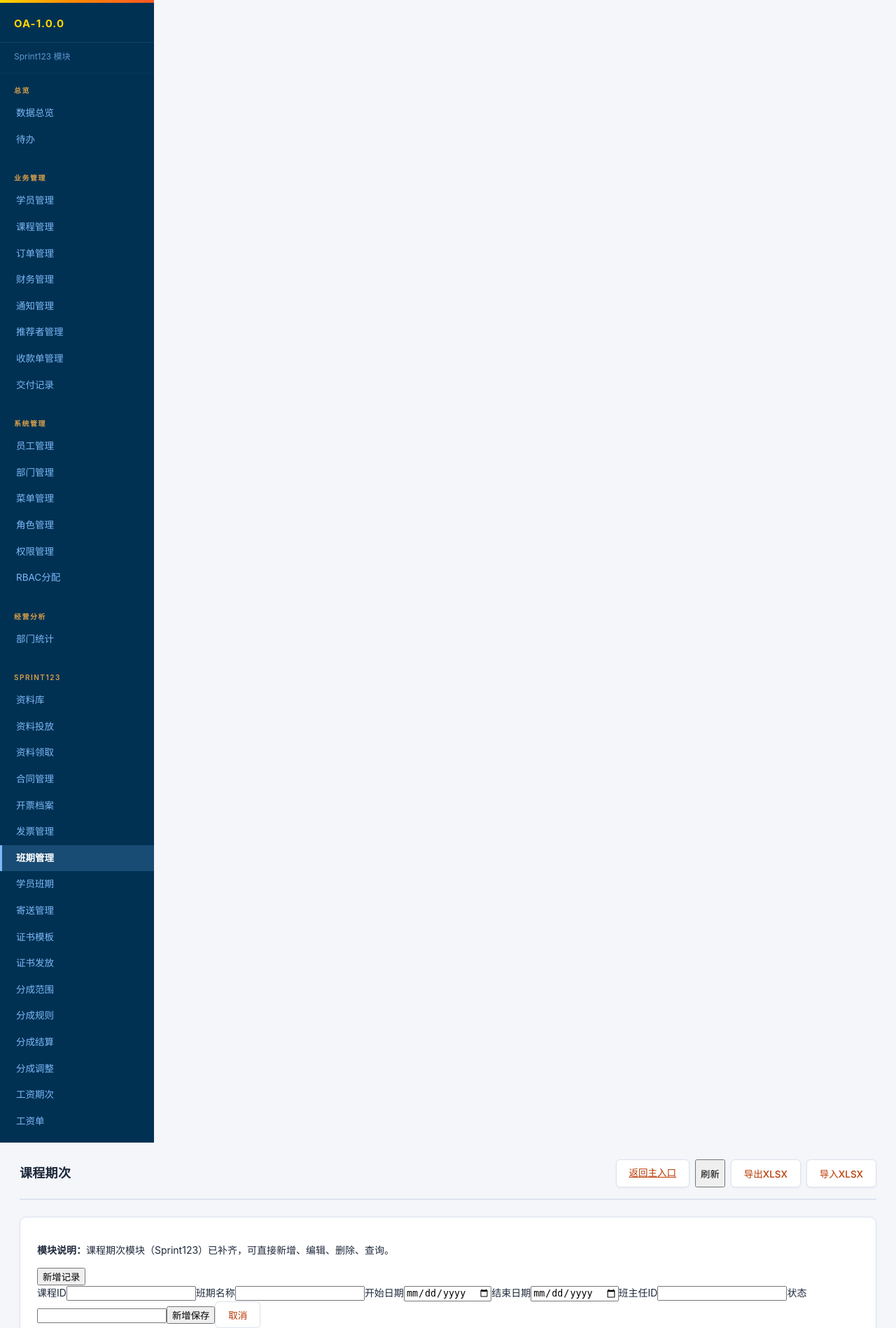
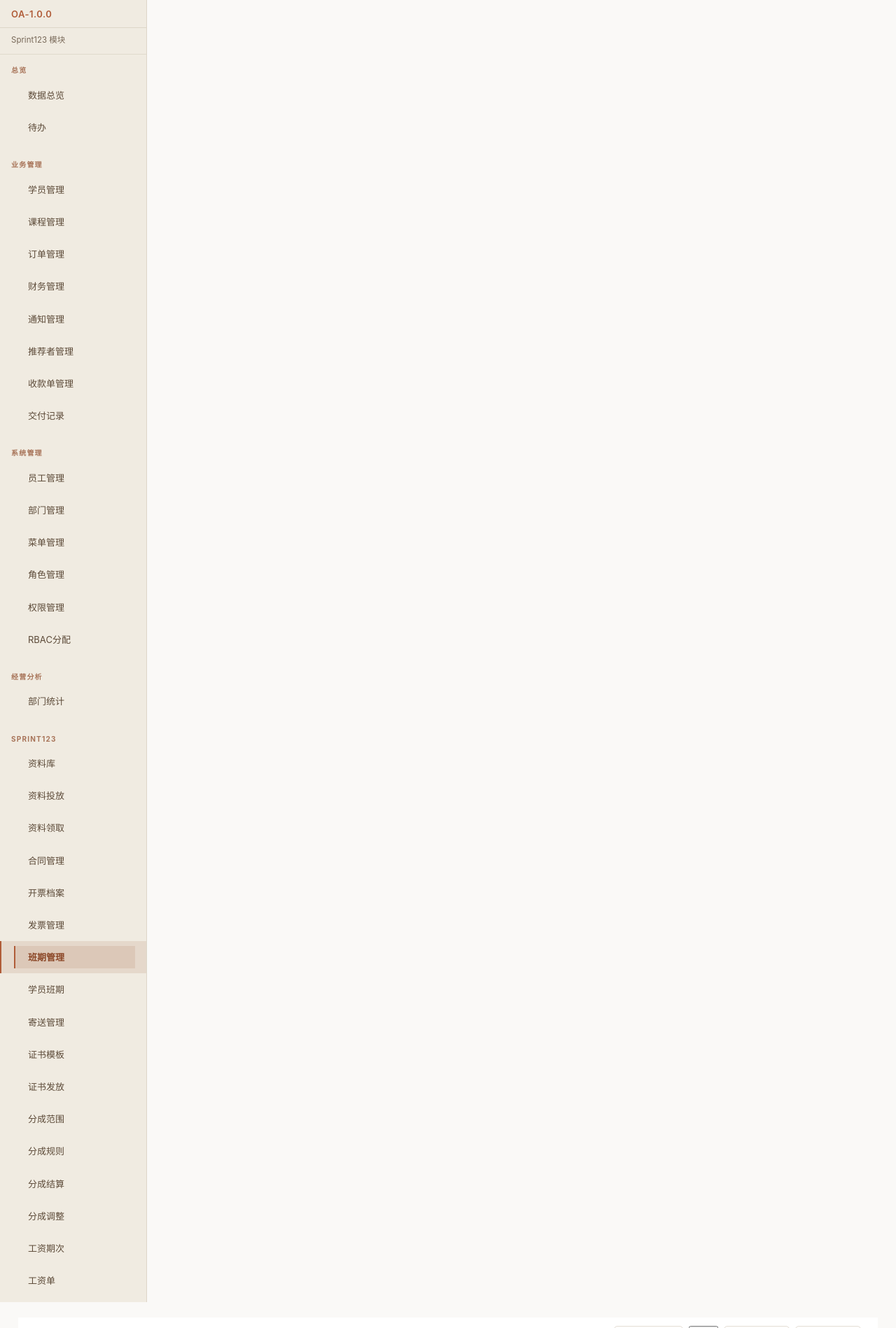
Before and after one commit to johnsonwane/oa2, a PHP site: page /class_terms.html in a window 1280 px wide. Shown: the top 1898 px of the page at 70% size. Run offline with PHP 8.4, Linux system fonts and the light colour scheme; some libraries are stand-ins or nearby versions.

Commit message:
增加LOGO，改善UI配色

```diff
--- a/assets/style.css
+++ b/assets/style.css
@@ -1,54 +1,67 @@
 /* ═══════════════════════════════════════════════════════════════
-   OA 系统 · 多蓝典雅主题
-   风格：普鲁士蓝侧边栏 / 克莱因蓝主色 / 蒂芙尼蓝点缀
+   OA 系统 · 暖米简约主题
+   参考 UI 截图风格：沙米色侧边栏 / 近白暖底 / 深棕文字 / 极细边框
    色板：
-     普鲁士蓝 #003153 — 侧边栏底色
-     克莱因蓝 #002FA7 — 主按钮/主色调
-     皇家蓝   #4169E1 — 辅助/链接
-     蒂芙尼蓝 #0ABAB5 — 点缀/成功态
-     矢车菊蓝 #6495ED — hover/选中态
-     瓦尔登湖蓝 #1A5276 — 强调/模态边框
+     沙米主色   #f5f0e8 — 侧边栏背景
+     暖白主底   #faf9f7 — 页面背景
+     深棕文字   #3d2b1f — 标题/主文字
+     中棕文字   #6b5344 — 次级文字 / 菜单
+     暖棕橙     #a0674a — 激活高亮 / 主色
+     橙红点缀   #c0522a — 按钮/强调
+     超细边框   #e4ddd3 — 边框
 ═══════════════════════════════════════════════════════════════ */
 
 :root {
-  --bg:           #f4f6fa;
-  --bg2:          #eef1f7;
-  --card:         #ffffff;
-  --card2:        #f8fafc;
-  --primary:      #CC4400;       /* 暖橙红 */
-  --primary-dark: #A33500;
-  --primary-soft: #fff0e8;
-  --royal:        #4169E1;       /* 皇家蓝 */
-  --royal-soft:   #eef2fd;
-  --tiffany:      #0ABAB5;       /* 蒂芙尼蓝 */
-  --tiffany-soft: #e6f7f7;
-  --cornflower:   #6495ED;       /* 矢车菊蓝 */
-  --cornflower-soft: #eef2ff;
-  --walden:       #1A5276;       /* 瓦尔登湖蓝 */
-  --walden-soft:  #e8f2f8;
-  --prussian:      #003153;       /* 普鲁士蓝 */
-  --prussian2:     #004469;      /* 侧边栏亮色 */
-  --text:         #1e293b;
-  --text-muted:   #64748b;
-  --text-light:   #94a3b8;
-  --danger:       #dc2626;
-  --danger-soft:  #fef2f2;
-  --success:      #059669;
-  --success-soft: #ecfdf5;
-  --warn:         #d97706;
-  --warn-soft:    #fffbeb;
-  --sidebar:       #2e1200;       /* 深暖褐 */
-  --sidebar2:      #4a2200;
-  --sideText:     #7db9f8;       /* 浅蓝色菜单文字 */
-  --sideAccent:   #FFD700;       /* 金色高亮 */
-  --border:       #dde3ee;
-  --shadow:       rgba(0,50,100,.07);
-  --shadow-md:    rgba(0,50,100,.12);
-  --radius:       10px;
-  --radius-sm:    6px;
-  --radius-lg:    14px;
+  /* ── 背景 ── */
+  --bg:           #faf9f7;    /* 页面主底色：暖近白 */
+  --bg2:          #f3efe8;    /* 次级背景 */
+  --card:         #ffffff;    /* 卡片白 */
+  --card2:        #fdfcfa;    /* 卡片次色 */
+
+  /* ── 侧边栏 ── */
+  --sidebar:      #f0ebe1;    /* 侧边栏背景：沙米色 */
+  --sidebar2:     #e8e1d4;    /* 侧边栏次色 */
+  --sideText:     #5c4a38;    /* 菜单文字：中深棕 */
+  --sideAccent:   #a0674a;    /* 激活/hover：暖棕橙 */
+  --sideBorder:   #ddd6c8;    /* 侧边栏内部分隔线 */
+
+  /* ── 主色 ── */
+  --primary:      #b05c38;    /* 主色：暖棕橙红 */
+  --primary-dark: #8c4828;
+  --primary-soft: #faf0eb;
+  --primary-mid:  #d4845f;    /* 中间色 */
+
+  /* ── 文字 ── */
+  --text:         #3d2b1f;    /* 主文字：深棕 */
+  --text-muted:   #7a6655;    /* 次文字：中棕 */
+  --text-light:   #b09880;    /* 浅文字 */
+
+  /* ── 状态色（保留但色调调暖） ── */
+  --danger:       #c0392b;
+  --danger-soft:  #fdf2f0;
+  --success:      #2e7d52;
+  --success-soft: #edf7f2;
+  --warn:         #b07d2a;
+  --warn-soft:    #fdf8ec;
+  --info:         #2c6fad;
+  --info-soft:    #edf4fc;
+
+  /* ── 边框与阴影 ── */
+  --border:       #e4ddd3;    /* 主边框：极细暖灰 */
+  --border-light: #ede8e0;
+  --shadow:       rgba(80, 50, 30, .06);
+  --shadow-md:    rgba(80, 50, 30, .10);
+  --shadow-lg:    rgba(80, 50, 30, .16);
+
+  /* ── 圆角 ── */
+  --radius:       8px;
+  --radius-sm:    5px;
+  --radius-lg:    12px;
 }
 
+/* ════════════════════════════════
+   基础重置
+════════════════════════════════ */
 * { box-sizing: border-box; }
 
 body {
@@ -56,22 +69,23 @@ body {
   font-family: "PingFang SC", "Microsoft YaHei", -apple-system, BlinkMacSystemFont, "Segoe UI", sans-serif;
   background: var(--bg);
   color: var(--text);
-  line-height: 1.6;
-  font-size: 14px;
+  line-height: 1.65;
+  font-size: 13.5px;
 }
 
-/* ── 全局过渡 ── */
-a, button, input, select { transition: all .2s ease; }
+a { color: var(--primary); text-decoration: none; }
+a:hover { text-decoration: underline; }
+a, button, input, select, textarea { transition: all .18s ease; }
 
 /* ── 滚动条 ── */
 ::-webkit-scrollbar { width: 5px; height: 5px; }
 ::-webkit-scrollbar-track { background: transparent; }
-::-webkit-scrollbar-thumb { background: #c5d0e0; border-radius: 3px; }
-::-webkit-scrollbar-thumb:hover { background: #aab5c8; }
+::-webkit-scrollbar-thumb { background: #ccc5b8; border-radius: 3px; }
+::-webkit-scrollbar-thumb:hover { background: #b8af9f; }
 
-/* ══════════════════════
-   主布局
-══════════════════════ */
+/* ════════════════════════════════
+   主布局（app-shell）
+════════════════════════════════ */
 .app-shell {
   display: flex;
   min-height: 100vh;
@@ -90,131 +105,138 @@ a, button, input, select { transition: all .2s ease; }
   border-top: 1px solid var(--border);
 }
 
-/* ══════════════════════
-   侧边栏（普鲁士蓝）
-══════════════════════ */
+/* ════════════════════════════════
+   侧边栏（沙米色极简风）
+════════════════════════════════ */
 .oa-sidebar {
-  width: 220px;
+  width: 210px;
   min-height: 100vh;
-  background: var(--prussian);
+  background: var(--sidebar);
   display: flex;
   flex-direction: column;
   flex-shrink: 0;
   overflow-y: auto;
+  border-right: 1px solid var(--sideBorder);
 }
 
-/* 顶部渐变装饰条：金色 → 橙色 → 红色（温暖主题） */
-.oa-sidebar::before {
-  content: '';
-  display: block;
-  height: 4px;
-  background: linear-gradient(90deg, #FFD700 0%, #FF8C00 45%, #FF5722 100%);
-  flex-shrink: 0;
+/* 顶部 LOGO 区：放置公司 LOGO 图片 */
+.sidebar-logo {
+  display: flex;
+  align-items: center;
+  padding: 14px 16px 10px;
+  border-bottom: 1px solid var(--sideBorder);
+  min-height: 60px;
+}
+.sidebar-logo img {
+  max-height: 40px;
+  max-width: 160px;
+  object-fit: contain;
 }
 
 .brand {
-  padding: 18px 20px 14px;
-  font-size: 15px;
-  font-weight: 700;
-  color: #FFD700; /* 金色品牌名 */
-  letter-spacing: 1px;
-  border-bottom: 1px solid rgba(255,255,255,.07);
+  padding: 10px 16px 8px;
+  font-size: 13px;
+  font-weight: 600;
+  color: var(--primary);
+  letter-spacing: .5px;
+  border-bottom: 1px solid var(--sideBorder);
 }
 
 .user-box {
-  padding: 10px 20px 14px;
-  font-size: 12px;
-  color: #7db9f8;
-  opacity: .75;
-  border-bottom: 1px solid rgba(255,255,255,.06);
+  padding: 8px 16px 10px;
+  font-size: 11.5px;
+  color: var(--sideText);
+  opacity: .8;
+  border-bottom: 1px solid var(--sideBorder);
 }
 
 .group-title {
-  padding: 16px 20px 6px;
+  padding: 14px 16px 4px;
   font-size: 10px;
-  font-weight: 600;
-  color: #FFB347;
-  letter-spacing: 1.5px;
+  font-weight: 700;
+  color: var(--sideAccent);
+  letter-spacing: 1.2px;
   text-transform: uppercase;
-  opacity: .85;
+  opacity: .9;
 }
 
 .menu-tree {
   list-style: none;
   margin: 0;
-  padding: 0 0 12px;
+  padding: 0 0 8px;
 }
 
 .menu-tree li a,
-.menu-tree li button {
+.menu-tree li button,
+.menu-tree li {
   display: flex;
   align-items: center;
-  gap: 8px;
-  padding: 8px 20px;
-  font-size: 13.5px;
-  color: #7db9f8;
+  gap: 7px;
+  padding: 7px 16px 7px 18px;
+  font-size: 13px;
+  color: var(--sideText);
   text-decoration: none;
   border: none;
   background: none;
   width: 100%;
   text-align: left;
   cursor: pointer;
-  border-radius: 0;
-  border-left: 3px solid transparent;
+  border-left: 2px solid transparent;
   font-family: inherit;
+  font-weight: 400;
+  line-height: 1.4;
+  list-style: none;
 }
 
 .menu-tree li a:hover,
-.menu-tree li button:hover {
-  color: #ffffff;
-  background: rgba(125,185,248,.15);
-  border-left-color: #7db9f8;
-  font-weight: 600;
+.menu-tree li button:hover,
+.menu-tree li:not(.active):hover {
+  color: var(--primary);
+  background: rgba(160, 103, 74, .08);
+  border-left-color: var(--primary-mid);
+  font-weight: 500;
+  text-decoration: none;
 }
 
+.menu-tree li.active,
 .menu-tree li.active a {
-  color: #ffffff;
-  background: rgba(125,185,248,.2);
-  border-left-color: #7db9f8;
-  font-weight: 700;
+  color: var(--primary-dark);
+  background: rgba(160, 103, 74, .14);
+  border-left-color: var(--primary);
+  font-weight: 600;
 }
 
 .menu-tree li .badge {
   margin-left: auto;
-  background: linear-gradient(135deg, #FF6B35, #FF4500); /* 橙红渐变 */
+  background: var(--primary);
   color: #fff;
   font-size: 10px;
   font-weight: 700;
-  padding: 1px 7px;
-  border-radius: 10px;
-  box-shadow: 0 1px 3px rgba(255,69,0,.3);
+  padding: 1px 6px;
+  border-radius: 9px;
+  flex-shrink: 0;
 }
 
-/* ══════════════════════
-   主内容区
-══════════════════════ */
-.oa-main {
-  flex: 1;
-  padding: 24px 28px;
-  min-width: 0;
-}
-
+/* ════════════════════════════════
+   顶部 Header
+════════════════════════════════ */
 .oa-header {
   display: flex;
   justify-content: space-between;
   align-items: center;
-  gap: 16px;
+  gap: 12px;
   flex-wrap: wrap;
-  padding-bottom: 16px;
-  border-bottom: 2px solid var(--border);
-  margin-bottom: 24px;
+  padding: 12px 24px;
+  background: var(--card);
+  border-bottom: 1px solid var(--border);
+  min-height: 52px;
 }
 .oa-header h1 {
   margin: 0;
-  font-size: 18px;
+  font-size: 15px;
   color: var(--text);
   font-weight: 600;
-  letter-spacing: .3px;
+  letter-spacing: .2px;
 }
 .header-actions {
   display: flex;
@@ -222,16 +244,25 @@ a, button, input, select { transition: all .2s ease; }
   flex-wrap: wrap;
 }
 
-/* ══════════════════════
+/* ════════════════════════════════
+   主内容区
+════════════════════════════════ */
+.oa-main {
+  flex: 1;
+  padding: 22px 26px;
+  min-width: 0;
+}
+
+/* ════════════════════════════════
    按钮
-══════════════════════ */
+════════════════════════════════ */
 .btn-primary {
-  padding: 8px 18px;
-  background: var(--primary); /* 克莱因蓝 */
+  padding: 7px 16px;
+  background: var(--primary);
   color: #fff;
   border: 1px solid var(--primary-dark);
   border-radius: var(--radius-sm);
-  font-size: 13.5px;
+  font-size: 13px;
   font-weight: 500;
   cursor: pointer;
   font-family: inherit;
@@ -240,182 +271,178 @@ a, button, input, select { transition: all .2s ease; }
 }
 .btn-primary:hover {
   background: var(--primary-dark);
-  box-shadow: 0 3px 8px rgba(204,68,0,.3);
+  box-shadow: 0 2px 8px var(--shadow-md);
   transform: translateY(-1px);
 }
 
 .btn-secondary {
-  padding: 8px 18px;
+  padding: 7px 16px;
   background: var(--card);
-  color: #B83800; /* 暖深橙 */
+  color: var(--text-muted);
   border: 1px solid var(--border);
   border-radius: var(--radius-sm);
-  font-size: 13.5px;
+  font-size: 13px;
   font-weight: 500;
   cursor: pointer;
   font-family: inherit;
   white-space: nowrap;
-  box-shadow: 0 1px 3px var(--shadow);
+  box-shadow: 0 1px 2px var(--shadow);
 }
 .btn-secondary:hover {
-  background: #FFF3E0;
-  border-color: #FF8C00;
-  color: #D44000;
+  background: var(--primary-soft);
+  border-color: var(--primary-mid);
+  color: var(--primary-dark);
   transform: translateY(-1px);
 }
 
 .btn-danger {
-  padding: 8px 18px;
+  padding: 7px 16px;
   background: var(--card);
   color: var(--danger);
   border: 1px solid var(--border);
   border-radius: var(--radius-sm);
-  font-size: 13.5px;
+  font-size: 13px;
   font-weight: 500;
   cursor: pointer;
   font-family: inherit;
   white-space: nowrap;
-  box-shadow: 0 1px 3px var(--shadow);
+  box-shadow: 0 1px 2px var(--shadow);
 }
 .btn-danger:hover {
-  background: #FFF3F0;
-  border-color: #CC3300;
-  color: #CC3300;
+  background: var(--danger-soft);
+  border-color: var(--danger);
   transform: translateY(-1px);
 }
 
-.btn-sm { padding: 5px 12px; font-size: 12.5px; }
+.btn-sm { padding: 4px 10px; font-size: 12px; }
 
-/* ══════════════════════
+/* ════════════════════════════════
    卡片
-══════════════════════ */
+════════════════════════════════ */
 .content-card {
   background: var(--card);
   border: 1px solid var(--border);
   border-radius: var(--radius);
-  padding: 22px 24px;
-  margin-bottom: 20px;
-  box-shadow: 0 1px 4px rgba(80,40,0,.06);
+  padding: 20px 22px;
+  margin-bottom: 18px;
+  box-shadow: 0 1px 3px var(--shadow);
 }
-
 .content-card .card-title {
-  font-size: 14.5px;
+  font-size: 14px;
   font-weight: 600;
   color: var(--text);
-  margin: 0 0 16px;
-  padding-bottom: 12px;
-  border-bottom: 1px solid var(--border);
+  margin: 0 0 14px;
+  padding-bottom: 10px;
+  border-bottom: 1px solid var(--border-light);
   display: flex;
   align-items: center;
   gap: 6px;
 }
 
-/* ══════════════════════
+/* ════════════════════════════════
    统计卡
-══════════════════════ */
+════════════════════════════════ */
 .stats-grid {
   display: grid;
-  grid-template-columns: repeat(auto-fit, minmax(180px, 1fr));
-  gap: 16px;
-  margin-bottom: 24px;
+  grid-template-columns: repeat(auto-fit, minmax(160px, 1fr));
+  gap: 14px;
+  margin-bottom: 20px;
 }
 .stat-card {
   background: var(--card);
   border: 1px solid var(--border);
   border-radius: var(--radius);
-  padding: 18px 20px;
+  padding: 16px 18px;
   box-shadow: 0 1px 3px var(--shadow);
   transition: box-shadow .2s, transform .2s;
-  /* 顶部彩色装饰线：金色渐变 */
-  border-top: 3px solid transparent;
-  border-image: linear-gradient(90deg, #FFD700, #FF8C00, #FF4500) 1;
+  border-top: 2px solid var(--primary-mid);
 }
 .stat-card:hover {
-  box-shadow: 0 4px 14px rgba(180,100,50,.15);
+  box-shadow: 0 3px 12px var(--shadow-md);
   transform: translateY(-2px);
 }
 .stat-card .stat-label {
-  font-size: 12px;
+  font-size: 11.5px;
   color: var(--text-muted);
-  margin-bottom: 6px;
+  margin-bottom: 5px;
   font-weight: 500;
 }
 .stat-card .stat-value {
-  font-size: 24px;
+  font-size: 22px;
   font-weight: 700;
-  color: #D44000; /* 暖橙红色 */
+  color: var(--primary);
   line-height: 1.2;
 }
 .stat-card .stat-sub {
-  font-size: 11.5px;
+  font-size: 11px;
   color: var(--text-light);
-  margin-top: 4px;
+  margin-top: 3px;
 }
 
-/* ══════════════════════
+/* ════════════════════════════════
    表格
-══════════════════════ */
+════════════════════════════════ */
 .table-wrap {
   overflow-x: auto;
   border-radius: var(--radius);
   border: 1px solid var(--border);
-  box-shadow: 0 1px 3px rgba(80,40,0,.06);
+  box-shadow: 0 1px 3px var(--shadow);
 }
 table {
   width: 100%;
   border-collapse: collapse;
   background: var(--card);
-  font-size: 13.5px;
+  font-size: 13px;
 }
-/* 表头：金色渐变底色 */
-thead { background: linear-gradient(135deg, #CC5500, #B83800); }
+thead {
+  background: var(--bg2);
+}
 thead th {
-  padding: 10px 14px;
+  padding: 9px 13px;
   text-align: left;
   font-weight: 600;
-  color: #ffffff;
-  font-size: 12.5px;
-  letter-spacing: .5px;
+  color: var(--text-muted);
+  font-size: 12px;
+  letter-spacing: .3px;
   white-space: nowrap;
-  border-bottom: none;
-  text-shadow: 0 1px 2px rgba(0,0,0,.2);
+  border-bottom: 1px solid var(--border);
 }
-tbody tr { border-bottom: 1px solid var(--border); }
+tbody tr { border-bottom: 1px solid var(--border-light); }
 tbody tr:last-child { border-bottom: none; }
-tbody tr:hover { background: #FFF3E0; } /* 暖橙色浅 */
+tbody tr:hover { background: var(--primary-soft); }
 tbody td {
-  padding: 10px 14px;
+  padding: 9px 13px;
   color: var(--text);
   vertical-align: middle;
 }
-tbody td:first-child { color: var(--text-light); font-size: 12px; }
+tbody td:first-child { color: var(--text-light); font-size: 11.5px; }
 
-/* ══════════════════════
+/* ════════════════════════════════
    表单
-══════════════════════ */
+════════════════════════════════ */
 .form-row {
   display: grid;
-  grid-template-columns: repeat(auto-fit, minmax(220px, 1fr));
-  gap: 16px;
-  margin-bottom: 16px;
+  grid-template-columns: repeat(auto-fit, minmax(200px, 1fr));
+  gap: 14px;
+  margin-bottom: 14px;
 }
-.form-group { margin-bottom: 14px; }
+.form-group { margin-bottom: 12px; }
 .form-group label {
   display: block;
-  font-size: 12.5px;
+  font-size: 12px;
   font-weight: 600;
   color: var(--text-muted);
-  margin-bottom: 5px;
-  letter-spacing: .3px;
+  margin-bottom: 4px;
+  letter-spacing: .2px;
 }
 .form-group input,
 .form-group select,
 .form-group textarea {
   width: 100%;
-  padding: 8px 12px;
+  padding: 7px 11px;
   border: 1px solid var(--border);
   border-radius: var(--radius-sm);
-  font-size: 13.5px;
+  font-size: 13px;
   color: var(--text);
   background: var(--card);
   font-family: inherit;
```
Also changed, not shown: other parts of assets/style.css (+90 -78 lines), index.html (+54 -2 lines), assets/LOGO.png (added).
